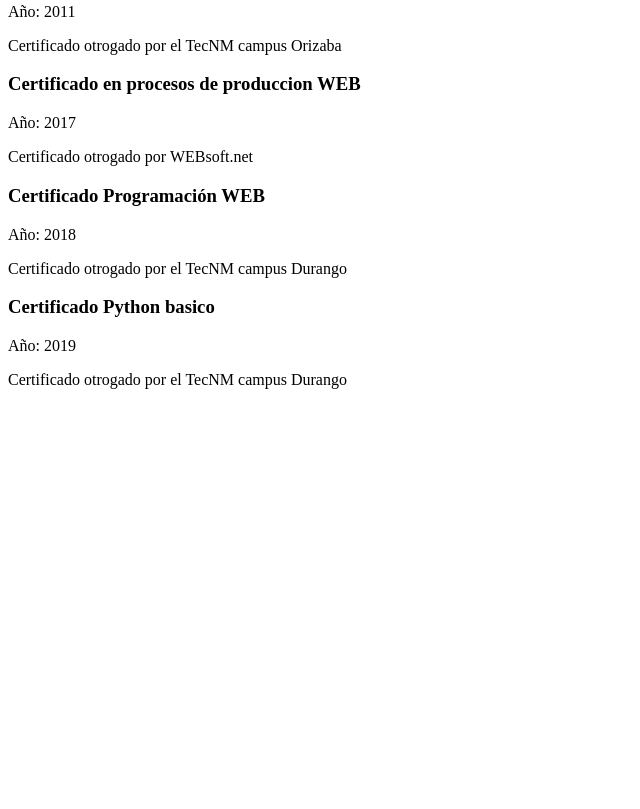
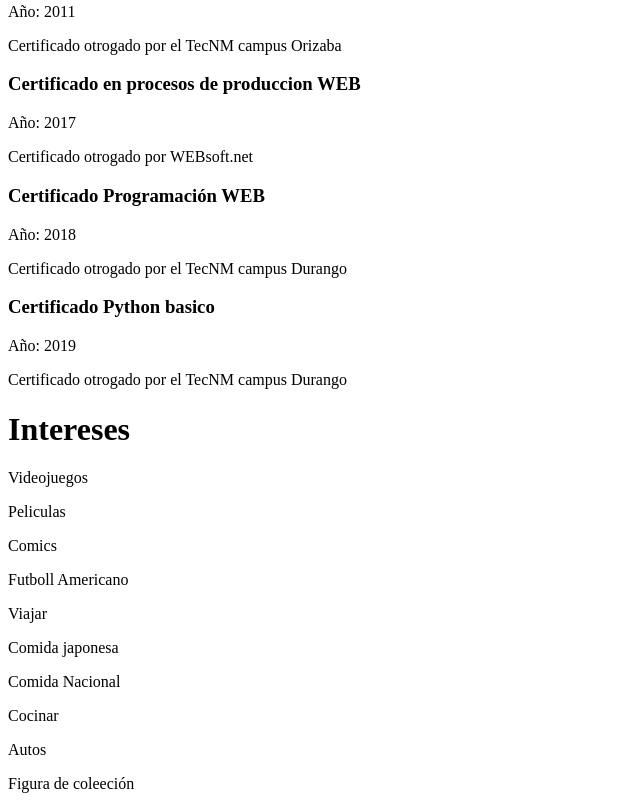
Before and after one commit to ERodrigoGuz/ERodrigoGuz.github.io, a plain HTML site: page index.html in a window 1280 px wide. Shown: the part 1727-2536 px from the top of the page, without its empty margins (0-640 px from the left). Before the commit the page ends 2132 px from the top, so only its background shows below. Drawn offline with Linux system fonts and the light colour scheme.

Commit message:
intereses

```diff
--- a/index.html
+++ b/index.html
@@ -58,5 +58,17 @@
     <div><h3>Certificado Python basico</h3></div>
     <div><p>Año: 2019</p></div>
     <div><p>Certificado otrogado por el TecNM campus Durango</p></div>
+
+    <h1>Intereses</h1>
+    <div><p>Videojuegos</p></div>
+    <div><p>Peliculas</p></div>
+    <div><p>Comics</p></div>
+    <div><p>Futboll Americano</p></div>
+    <div><p>Viajar</p></div>
+    <div><p>Comida japonesa</p></div>
+    <div><p>Comida Nacional</p></div>
+    <div><p>Cocinar</p></div>
+    <div><p>Autos</p></div>
+    <div><p>Figura de coleeción</p></div>
 </body>
 </html>
```
